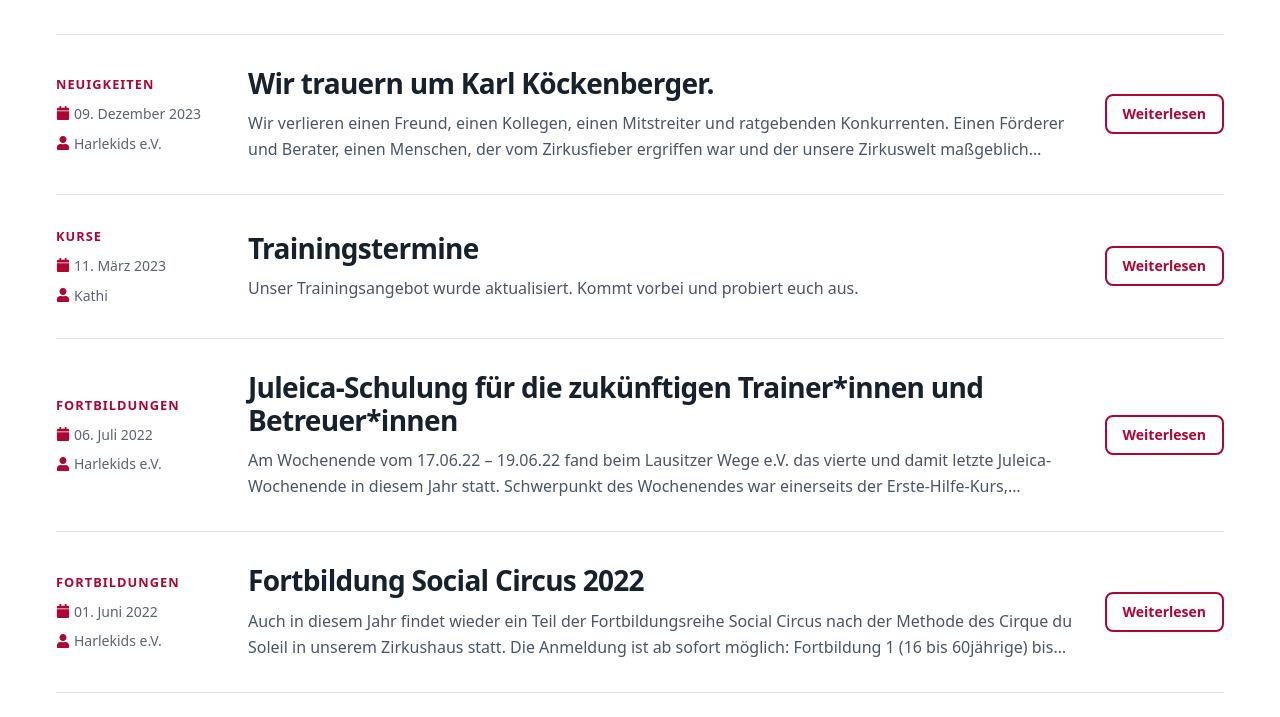
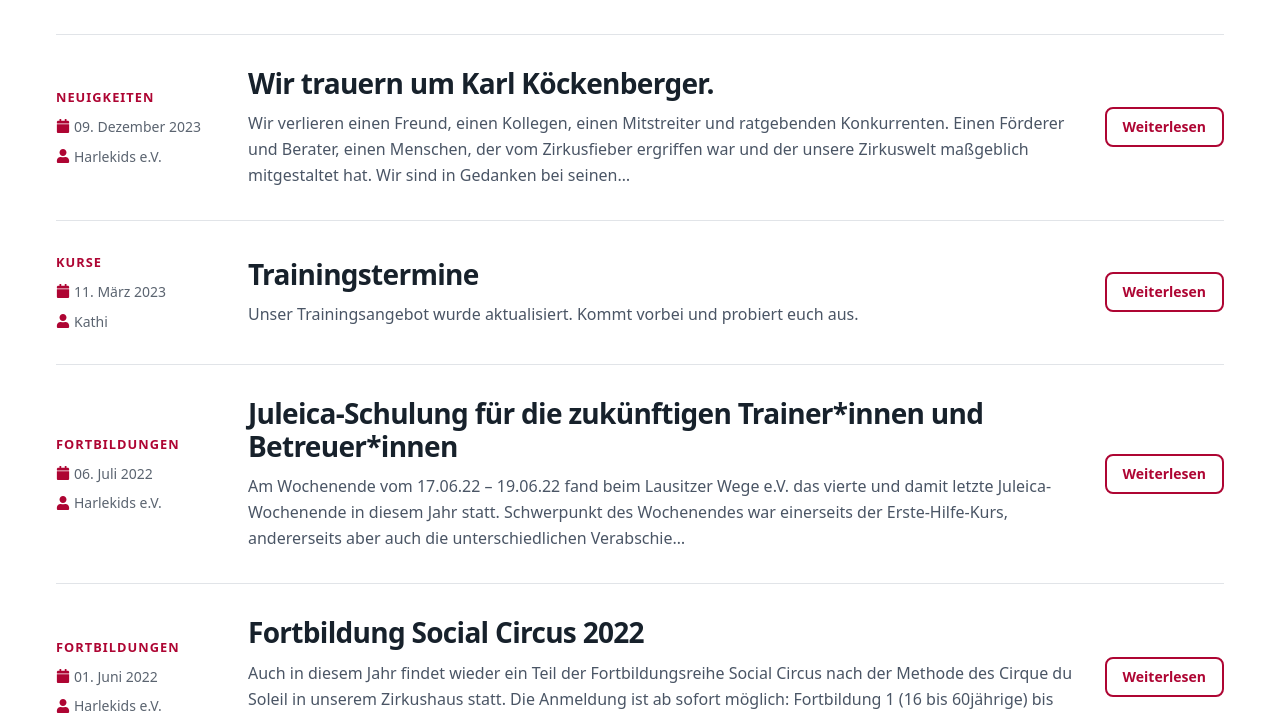
Before and after one commit to Fabian-Schnitter/harlekids-website, a React (Vite) app: page /blog in a window 1280 px wide. Shown: the part 1022-1739 px from the top of the page. Built offline with nearby package versions, Linux system fonts and the light colour scheme.

Commit message:
Blogtexte vollständig anzeigen und Begrüßung korrigieren

```diff
--- a/src/pages/Blog.jsx
+++ b/src/pages/Blog.jsx
@@ -256,7 +256,7 @@ const Blog = () => {
 											{post.title}
 										</h2>
 
-										<div className="text-gray-600 leading-relaxed line-clamp-2">
+										<div className="text-gray-600 leading-relaxed">
 											{post.excerpt ||
 												(post.body && post.body.substring(0, 150) + "...")}
 										</div>
--- a/src/pages/Home.jsx
+++ b/src/pages/Home.jsx
@@ -73,7 +73,7 @@ const Home = () => {
 		<div className="min-h-screen overflow-hidden">
 			<Hero
 				eyebrow="Kinder- und Jugendzirkus in Senftenberg"
-				title="Willkommen bei Harlekids"
+				title="Willkommen bei den Harlekids"
 				subtitle="Zirkus, der bewegt – mit Mut, Kreativität und ganz viel Gemeinschaft."
 				backgroundImage="/images/momente/hauptbild-gruppe-zirkuszelt.jpg"
 				primaryCTA={{ text: "Mitmachen", link: "/jugendzirkus" }}
```
